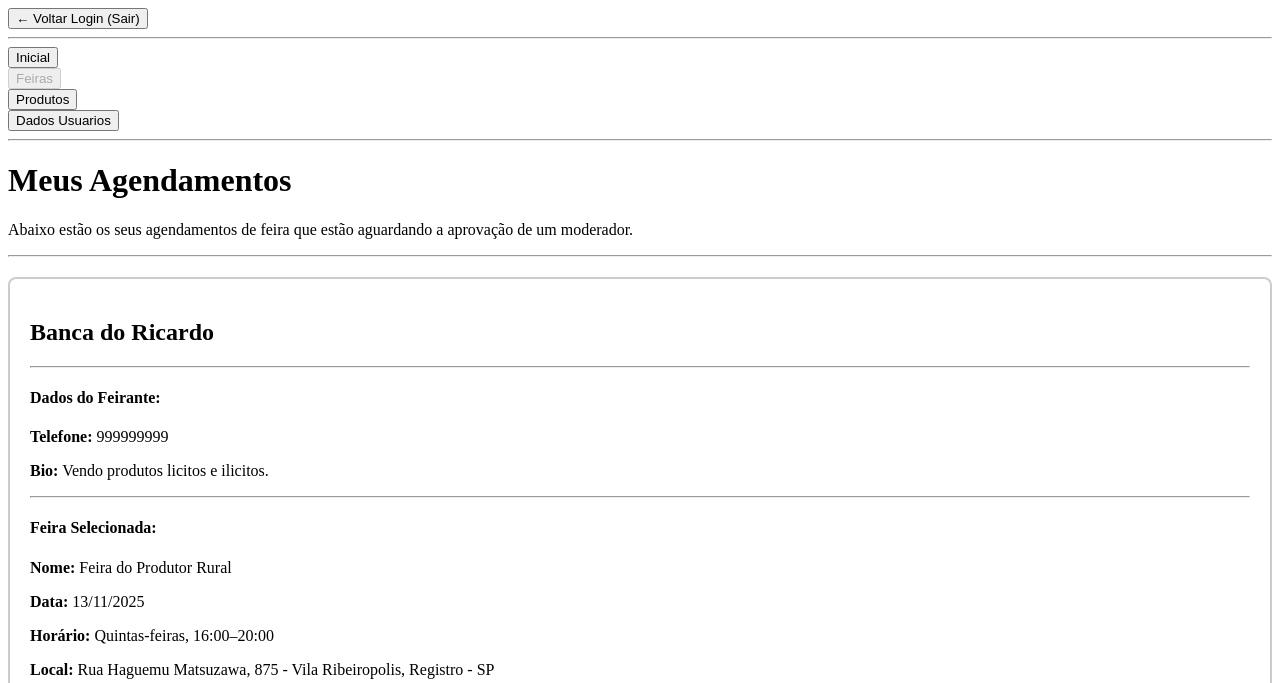
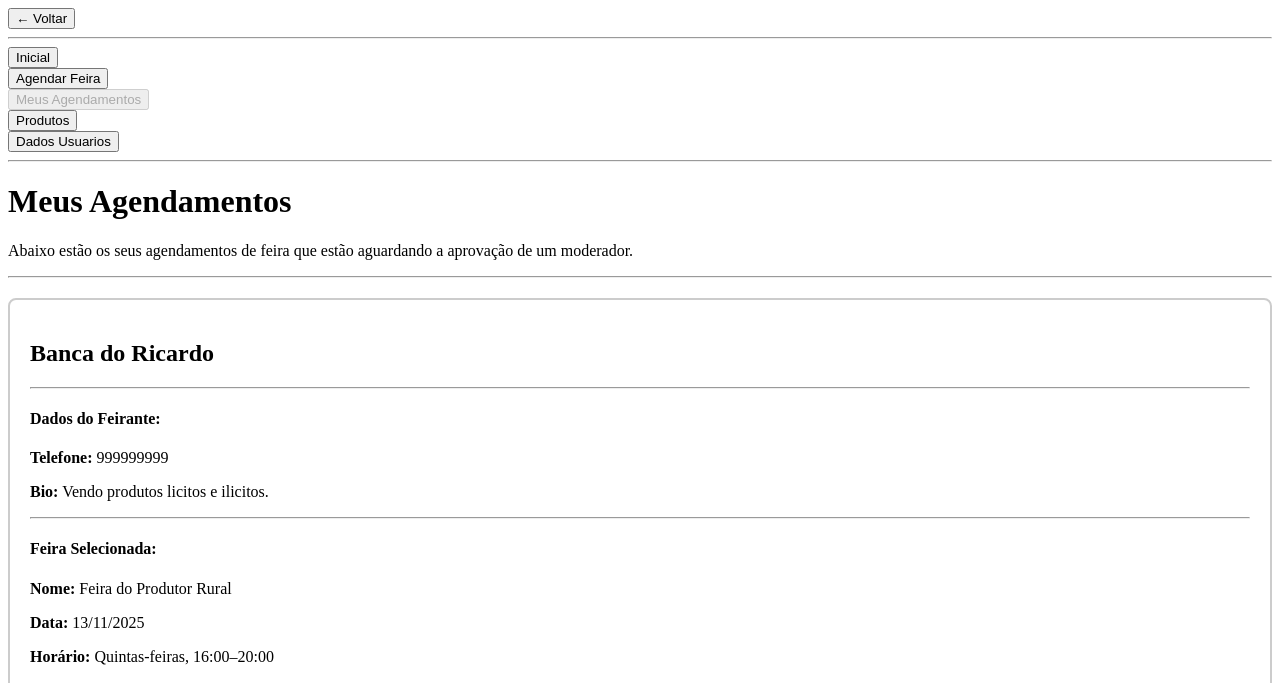
Before and after one commit to ricardohirano/projetoFeirante, a Flask app: page /feira/minhas-feiras in a window 1280 px wide. Shown: the top 683 px of the page. Run offline with Flask 3, Linux system fonts and the light colour scheme; the visitor is signed in with stand-in values (Sample User, id 1).

Commit message:
arrumando o site

```diff
--- a/routes/feira.py
+++ b/routes/feira.py
@@ -29,6 +29,12 @@ def selecionar_feira():
             data_obj = datetime.strptime(data_str, '%Y-%m-%d')
             dia_semana_escolhido = data_obj.weekday()
             feira = buscar_feira_por_id(feira_id)
+
+            # --- Verificação de segurança ---
+            if not feira:
+                flash("Feira não encontrada.", "error")
+                return redirect(url_for('feira.selecionar_feira'))
+
             dia_semana_requerido = feira.get("dia_semana_num")
             if dia_semana_escolhido != dia_semana_requerido:
                 dia_requerido_nome = DIAS_SEMANA_MAP[dia_semana_requerido]
@@ -36,8 +42,9 @@ def selecionar_feira():
                 data_formatada_flash = data_obj.strftime('%d/%m/%Y')
                 flash(f"Data inválida! A '{feira['nome']}' só acontece às {dia_requerido_nome}s, mas a data {data_formatada_flash} é uma {dia_escolhido_nome}.", "error")
                 return redirect(url_for('feira.selecionar_feira'))
-        except ValueError:
-            flash("Formato de data inválido.", "error")
+
+        except (ValueError, TypeError): # TypeError apanha o 'feira.get' se a feira for None
+            flash("Formato de data ou feira inválido.", "error")
             return redirect(url_for('feira.selecionar_feira'))
 
         session['feira_agendamento_temp'] = {
@@ -47,11 +54,10 @@ def selecionar_feira():
 
         return redirect(url_for('feira.selecionar_produtos'))
 
-    # --- ATUALIZAÇÃO DO MENU SIDENAV ---
-    # (Removido "Meus Agendamentos")
     links_sidenav = [
         {"url": url_for('home.painel_usuario'), "titulo": "Inicial", "ativo": False},
-        {"url": url_for('feira.selecionar_feira'), "titulo": "Feiras", "ativo": True},
+        {"url": url_for('feira.selecionar_feira'), "titulo": "Agendar Feira", "ativo": True},
+        {"url": url_for('feira.minhas_feiras'), "titulo": "Meus Agendamentos", "ativo": False},
         {"url": url_for('produto.lista_produtos'), "titulo": "Produtos", "ativo": False},
         {"url": url_for('home.dados_usuarios'), "titulo": "Dados Usuarios", "ativo": False}
     ]
@@ -79,6 +85,12 @@ def selecionar_produtos():
 
     id_logado = session['usuario_id']
     feira_info = buscar_feira_por_id(agendamento_temp['feira_id'])
+
+    # --- CORREÇÃO (Verificação de segurança) ---
+    if not feira_info:
+        flash("A feira selecionada não existe mais. Por favor, comece de novo.", "error")
+        session.pop('feira_agendamento_temp', None)
+        return redirect(url_for('feira.selecionar_feira'))
 
     data_str = agendamento_temp['data']
     data_obj = datetime.strptime(data_str, '%Y-%m-%d')
@@ -113,7 +125,6 @@ def preview_agendamento():
         return redirect(url_for("home.login_feirante"))
 
     id_logado = session['usuario_id']
-
     agendamento_temp = session.get('feira_agendamento_temp')
     if not agendamento_temp:
         return redirect(url_for('feira.selecionar_feira'))
@@ -126,6 +137,12 @@ def preview_agendamento():
 
     usuario_info = buscar_usuario_por_id(id_logado)
     feira_info = buscar_feira_por_id(agendamento_temp['feira_id'])
+
+    # --- CORREÇÃO (Verificação de segurança) ---
+    if not feira_info or not usuario_info:
+        flash("Erro ao processar o seu pedido. Tente novamente.", "error")
+        session.pop('feira_agendamento_temp', None)
+        return redirect(url_for('feira.selecionar_feira'))
 
     data_obj = datetime.strptime(agendamento_temp['data'], '%Y-%m-%d')
     data_formatada = data_obj.strftime('%d/%m/%Y')
@@ -157,20 +174,28 @@ def salvar_agendamento_final():
         return redirect(url_for("home.login_feirante"))
 
     id_logado = session['usuario_id']
-
     agendamento_final = session.get('feira_agendamento_temp')
     if not agendamento_final:
         return redirect(url_for('feira.selecionar_feira'))
 
-    # Salva no "banco de dados"
+    # --- CORREÇÃO (Verificação de segurança) ---
+    feira_info = buscar_feira_por_id(agendamento_final['feira_id'])
+    produtos_lista_copiada = buscar_produtos_por_ids(agendamento_final['produtos_ids'])
+
+    if not feira_info:
+        flash("Erro: A feira que você tentou agendar não existe mais.", "error")
+        return redirect(url_for('feira.selecionar_feira'))
+
+    produtos_snapshot = [p.copy() for p in produtos_lista_copiada]
+
     ultimo_id = FEIRANTE_AGENDA[-1]["id_agenda"] if FEIRANTE_AGENDA else 0
     novo_agendamento = {
         "id_agenda": ultimo_id + 1,
         "usuario_id": id_logado,
         "feira_id": agendamento_final['feira_id'],
         "data_escolhida": agendamento_final['data'],
-        "produtos_selecionados": agendamento_final['produtos_ids'],
-        "status": "pendente"
+        "status": "pendente",
+        "produtos_snapshot": produtos_snapshot
     }
     FEIRANTE_AGENDA.append(novo_agendamento)
 
@@ -187,7 +212,7 @@ def cancelar_agendamento_final():
     return redirect(url_for('home.painel_usuario'))
 
 
-# --- ROTA 6: PÁGINA "Meus Agendamentos" ---
+# --- ROTA 6: PÁGINA "Meus Agendamentos" (COM A CORREÇÃO) ---
 @feira_route.route('/minhas-feiras', methods=["GET"])
 def minhas_feiras():
     if 'usuario_id' not in session:
@@ -197,13 +222,25 @@ def minhas_feiras():
     id_logado = session['usuario_id']
     usuario_info = buscar_usuario_por_id(id_logado)
 
+    # --- CORREÇÃO (Verificação de segurança) ---
+    if not usuario_info:
+        session.pop('usuario_id', None)
+        flash("Usuário não encontrado. Faça login novamente.", "error")
+        return redirect(url_for("home.login_feirante"))
+
     agendamentos_pendentes = []
     for agendamento in FEIRANTE_AGENDA:
         if (agendamento.get('usuario_id') == id_logado and
             agendamento.get('status') == 'pendente'):
 
+            # --- A CORREÇÃO ESTÁ AQUI ---
             feira_info = buscar_feira_por_id(agendamento['feira_id'])
-            # --- CORREÇÃO: Lê os produtos do SNAPSHOT ---
+
+            # Se a feira_info for 'None' (ex: foi apagada),
+            # nós não "crashamos". Nós saltamos este agendamento.
+            if not feira_info:
+                continue # Salta para o próximo agendamento no loop
+
             produtos_lista = agendamento.get('produtos_snapshot', [])
             data_obj = datetime.strptime(agendamento['data_escolhida'], '%Y-%m-%d')
             data_formatada = data_obj.strftime('%d/%m/%Y')
@@ -216,17 +253,16 @@ def minhas_feiras():
 
             agendamentos_pendentes.append({
                 "id_agenda": agendamento['id_agenda'],
-                "feira": feira_info,
+                "feira": feira_info, # Agora temos a certeza que 'feira_info' não é 'None'
                 "data": data_formatada,
                 "usuario": usuario_info,
                 "produtos_agrupados": produtos_agrupados
             })
 
-    # --- ATUALIZAÇÃO DO MENU SIDENAV ---
-    # (Removido "Meus Agendamentos" e corrigido "ativo")
     links_sidenav = [
         {"url": url_for('home.painel_usuario'), "titulo": "Inicial", "ativo": False},
-        {"url": url_for('feira.selecionar_feira'), "titulo": "Feiras", "ativo": True}, # A "mãe" está ativa
+        {"url": url_for('feira.selecionar_feira'), "titulo": "Agendar Feira", "ativo": False},
+        {"url": url_for('feira.minhas_feiras'), "titulo": "Meus Agendamentos", "ativo": True},
         {"url": url_for('produto.lista_produtos'), "titulo": "Produtos", "ativo": False},
         {"url": url_for('home.dados_usuarios'), "titulo": "Dados Usuarios", "ativo": False}
     ]
--- a/templates/minhas_feiras.html
+++ b/templates/minhas_feiras.html
@@ -6,7 +6,7 @@
     <title>Meus Agendamentos</title>
     <link rel="stylesheet" href="{{ url_for('static', filename='style.css') }}">
 
-    <!-- Usa o 'alert()' como preferiu -->
+
     {% with messages = get_flashed_messages(with_categories=true) %}
         {% if messages %}
             <script>
@@ -22,25 +22,13 @@
 </head>
 <body>
     <div>
-        <!-- Coluna 1: Barra Lateral (Sidenav) -->
+
         <nav>
-            <button
-              type="button"
-              onclick="window.location.href='{{ url_for('home.logout') }}'"
-            >
-                ← Voltar Login (Sair)
-            </button>
-
+            <button type="button" onclick="window.location.href='{{ url_for('home.logout') }}'">← Voltar</button>
             <hr>
-
-            <!-- Menu lateral com botões -->
             <div>
                 {% for link in menu %}
-                    <button
-                      type="button"
-                      onclick="window.location.href='{{ link.url }}'"
-                      {{ 'disabled' if link.ativo else '' }}
-                    >
+                    <button type="button" onclick="window.location.href='{{ link.url }}'" {{ 'disabled' if link.ativo else '' }} >
                         {{ link.titulo }}
                     </button>
                     <br>
@@ -50,70 +38,47 @@
 
         <hr>
 
-        <!-- Coluna 2: Conteúdo Principal -->
+
         <main>
             <h1>Meus Agendamentos</h1>
-            <p>
-              Abaixo estão os seus agendamentos de feira que
-              estão aguardando a aprovação de um moderador.
-            </p>
+            <p>Abaixo estão os seus agendamentos de feira que estão aguardando a aprovação de um moderador.</p>
             <hr>
 
-            <!--
-              Loop principal: Passa por cada agendamento
-              que o backend (Python) enviou
-            -->
             {% for item in agendamentos %}
-
-                <!--
-                  Usamos o mesmo layout do 'preview_agendamento.html'
-                  para mostrar o card
-                -->
                 <div style="border: 2px solid #ccc; border-radius: 8px; padding: 20px; margin: 20px 0;">
-
                     <h2>{{ item.usuario.get('nome_fantasia', 'Minha Barraca') }}</h2>
-
                     <hr>
-
                     <h4>Dados do Feirante:</h4>
                     <p><b>Telefone:</b> {{ item.usuario.get('telefone', '(Não cadastrado)') }}</p>
                     <p><b>Bio:</b> {{ item.usuario.get('bio', '(Sem biografia)') }}</p>
-
                     <hr>
-
                     <h4>Feira Selecionada:</h4>
                     <p><b>Nome:</b> {{ item.feira.nome }}</p>
                     <p><b>Data:</b> {{ item.data }}</p>
                     <p><b>Horário:</b> {{ item.feira.horario }}</p>
                     <p><b>Local:</b> {{ item.feira.endereco }}</p>
-
                     {% if item.feira.mapa_embed_url %}
                         <iframe
                           src="{{ item.feira.mapa_embed_url }}"
-                          width="100%"
-                          height="300"
+                          width="25%"
+                          height="200"
                           style="border:0;"
                           allowfullscreen=""
                           loading="lazy"
                           referrerpolicy="no-referrer-when-downgrade"
                         ></iframe>
                     {% endif %}
-
                     <hr>
-
                     <h3>Produtos Selecionados:</h3>
-
                     {% for categoria, lista_de_produtos in item.produtos_agrupados.items() %}
                         <h2 style="text-transform: capitalize;">{{ categoria }}</h2>
                         <div class="container-produtos">
                             {% for p in lista_de_produtos %}
                                 <div class="card-produto">
-                                    <img
-                                      src="{{ p.get('imagem_url', 'https://placehold.co/150x100/eeeeee/cccccc?text=Sem+Foto') }}"
-                                      alt="{{ p.nome }}"
-                                    >
+                                    <img src="{{ p.get('imagem_url', 'https://placehold.co/150x100/eeeeee/cccccc?text=Sem+Foto') }}"  alt="{{ p.nome }}">
                                     <h4>{{ p.nome }}</h4>
-                                    <p>{{ p.unidade }} R$ {{ p.preco }}</p>
+                                    <p> R$ {{ p.preco }}</p>
+                                    <p>{{ p.unidade }}</p>
                                 </div>
                             {% endfor %}
                         </div>
@@ -122,11 +87,6 @@
                         <p>Você não selecionou nenhum produto para esta feira.</p>
                     {% endfor %}
 
-                    <hr>
-                    <!--
-                      *** A SUA NOVA LÓGICA ***
-                      Mostra o status e o botão "Cancelar"
-                    -->
                     <h3>Status: Aguardando Aprovação do Moderador</h3>
 
                     <form
@@ -134,20 +94,13 @@
                       method="POST"
                       style="display: inline;"
                     >
-                        <button
-                          type="submit"
-                          onclick="return confirm('Tem certeza que deseja cancelar este agendamento?');"
-                        >
-                            Cancelar Agendamento
-                        </button>
+                        <button type="submit" onclick="return confirm('Tem certeza que deseja cancelar este agendamento?');">Cancelar</button>
                     </form>
                 </div>
 
             {% else %}
                 <p>Você não tem nenhum agendamento pendente de aprovação.</p>
             {% endfor %}
-            <!-- Fim do loop principal -->
-
         </main>
     </div>
 </body>
```
Also changed, not shown: routes/home.py (+9 -11 lines), routes/produto.py (+9 -15 lines), templates/agendar_feira.html (+3 -8 lines).
